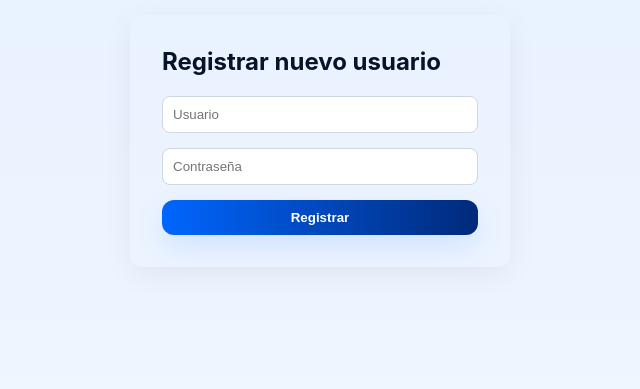
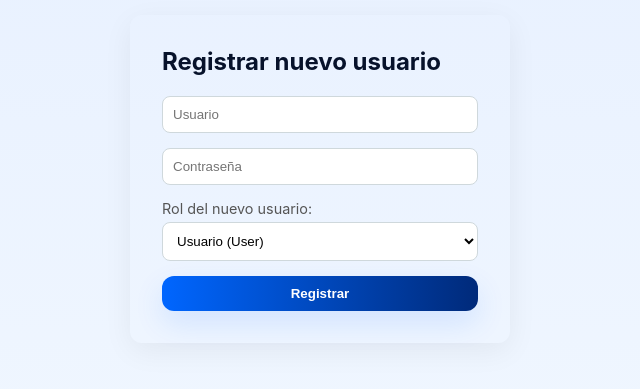
Before and after one commit to chuaman-ldti/eventosperu3, a PHP site: page /views/signup.php in a window 1280 px wide. Shown: the part 170-559 px from the top of the page, without its empty margins (320-960 px from the left). Run offline with PHP 8.4, Linux system fonts and the light colour scheme; the visitor is signed in with stand-in values (Sample User, id 1).

Commit message:
Roles de Usuario
Se agrego roles de usuario.
Se agrego el registro de roles para usuario.
Se restringió la tarjeta de registro a los usuarios que no sean "admin".

```diff
--- a/models/User.php
+++ b/models/User.php
@@ -8,6 +8,7 @@ class User {
     public $id;
     public $username;
     public $password;
+    public $role; // Propiedad añadida
 
     public function __construct() {
         $db = new Database();
@@ -15,6 +16,7 @@ class User {
     }
 
     public function findByUsername($username) {
+        // Esta consulta ya trae todos los campos, incluido 'role'
         $sql = "SELECT * FROM " . $this->table . " WHERE username = :username LIMIT 1";
         $stmt = $this->conn->prepare($sql);
         $stmt->bindParam(':username', $username);
@@ -22,13 +24,22 @@ class User {
         return $stmt->fetch(PDO::FETCH_ASSOC);
     }
 
-    public function createUser($username, $password) {
+    /**
+     * Función actualizada para incluir el rol.
+     * Por defecto se asigna 'user' si no se especifica.
+     */
+    public function createUser($username, $password, $role = 'user') {
         try {
             $hashedPassword = password_hash($password, PASSWORD_DEFAULT);
-            $sql = "INSERT INTO " . $this->table . " (username, password) VALUES (:username, :password)";
+
+            // Consulta SQL actualizada para insertar el rol
+            $sql = "INSERT INTO " . $this->table . " (username, password, role) VALUES (:username, :password, :role)";
+
             $stmt = $this->conn->prepare($sql);
             $stmt->bindParam(':username', $username);
             $stmt->bindParam(':password', $hashedPassword);
+            $stmt->bindParam(':role', $role); // Añadir binding para el rol
+
             return $stmt->execute();
         } catch (PDOException $e) {
             return false;
--- a/views/signup.php
+++ b/views/signup.php
@@ -1,15 +1,29 @@
 <?php
 require_once __DIR__ . '/../models/User.php';
 
-// Iniciar sesión para acceder a la variable 'username' si existe
 session_start();
 
+// -----------------------------------------------------------------
+// AÑADIDO: Protección de la página
+// Solo los administradores pueden registrar nuevos usuarios.
+if (!isset($_SESSION['role']) || $_SESSION['role'] !== 'admin') {
+    // Si no es admin, redirigir al menú principal.
+    header("Location: menu.php");
+    exit;
+}
+// -----------------------------------------------------------------
+
+
 $message = '';
-$errors = []; // Array para guardar múltiples errores
+$errors = [];
+$username_form = ''; // Variable para repoblar el campo usuario
 
 if ($_SERVER['REQUEST_METHOD'] === 'POST') {
     $username = trim($_POST['username'] ?? '');
     $password = trim($_POST['password'] ?? '');
+    $role = trim($_POST['role'] ?? 'user'); // <-- CAMBIO: Obtener el rol del formulario
+
+    $username_form = $username; // Guardar para repoblar
 
     // Validación 1: Campos no vacíos
     if (empty($username) || empty($password)) {
@@ -22,24 +36,36 @@ if ($_SERVER['REQUEST_METHOD'] === 'POST') {
     }
 
     // Validación 3: Contraseña alfanumérica
-    // Comprueba si la contraseña contiene al menos una letra y un número.
     if (!preg_match('/[A-Za-z]/', $password) || !preg_match('/[0-9]/', $password)) {
         $errors[] = "⚠️ La contraseña debe ser alfanumérica (contener letras y números).";
     }
 
+    // Validación 4: Rol válido
+    if (!in_array($role, ['user', 'admin'])) {
+         $errors[] = "⚠️ Rol no válido.";
+    }
+
+
     // Si no hay errores, procede a crear el usuario
     if (empty($errors)) {
         $userModel = new User();
-        if ($userModel->createUser($username, $password)) {
-            // Recomiendo redirigir al login o al menú principal después del éxito
-            $message = "✅ Usuario creado correctamente.";
+
+        // Comprobar si el usuario ya existe (movido desde el modelo para mejor feedback)
+        if ($userModel->findByUsername($username)) {
+            $errors[] = "❌ Error: El nombre de usuario '{$username}' ya existe.";
         } else {
-            $errors[] = "❌ Error al crear el usuario. El usuario podría ya existe.";
+            // <-- CAMBIO: Pasar el rol a createUser
+            if ($userModel->createUser($username, $password, $role)) {
+                $message = "✅ Usuario '{$username}' creado correctamente con el rol '{$role}'.";
+                $username_form = ''; // Limpiar campo de usuario en éxito
+            } else {
+                $errors[] = "❌ Error desconocido al crear el usuario.";
+            }
         }
     }
 }
 
-// Variables para la cabecera (necesitas definir $current_page si quieres el 'active')
+// Variables para la cabecera
 $current_page = basename($_SERVER['PHP_SELF']);
 ?>
 
@@ -51,40 +77,41 @@ $current_page = basename($_SERVER['PHP_SELF']);
     <link rel="stylesheet" href="../assets/style.css">
 
     <style>
+        /* (Tu CSS personalizado para signup.css va aquí) */
+        /* ... */
         body {
-            /* Desactiva el display: flex del style.css para usar la cabecera */
             display: block;
-            min-height: 100vh; /* Asegura que el cuerpo ocupe toda la altura */
+            min-height: 100vh;
         }
         .container.signup-page {
-            /* Centraliza el formulario debajo de la cabecera */
             display: flex;
             justify-content: center;
             padding: 30px 18px;
-            /* Usa max-width: 1100px para centrar el formulario si es necesario */
         }
-        /* Ajuste para el formulario de autenticación/registro */
         #signupForm {
             width: 100%;
-            max-width: 380px; /* Ancho máximo para el formulario */
+            max-width: 380px;
             margin: 0 auto;
             padding: 2rem;
             border-radius: 12px;
-            box-shadow: var(--shadow); /* Usar la sombra del CSS global */
-            background: var(--card); /* Fondo blanco/claro */
+            box-shadow: var(--shadow);
+            background: var(--card);
         }
         #signupForm h2 {
             margin-top: 0;
             color: var(--text-main);
         }
-        #signupForm input {
+        /* Estilo para inputs y select */
+        #signupForm input,
+        #signupForm select {
             display: block;
             width: 100%;
             padding: 10px;
             margin-bottom: 15px;
             border-radius: 8px;
-            border: 1px solid #CFD8DC; /* Borde suave */
+            border: 1px solid #CFD8DC;
             box-sizing: border-box;
+            background: #FFF; /* Asegurar fondo blanco para select */
         }
         #signupForm button[type="submit"] {
             width: 100%;
@@ -160,8 +187,15 @@ $current_page = basename($_SERVER['PHP_SELF']);
                 <div class="msg success"><?= htmlspecialchars($message) ?></div>
             <?php endif; ?>
 
-            <input type="text" name="username" placeholder="Usuario" value="<?= htmlspecialchars($username ?? '') ?>" required>
+            <input type="text" name="username" placeholder="Usuario" value="<?= htmlspecialchars($username_form) ?>" required>
             <input type="password" name="password" placeholder="Contraseña" required>
+
+            <label for="role" style="display:block; margin-bottom: 5px; color: #555; font-size: 0.9em;">Rol del nuevo usuario:</label>
+            <select name="role" id="role" required>
+                <option value="user" selected>Usuario (User)</option>
+                <option value="admin">Administrador (Admin)</option>
+            </select>
+
             <button type="submit" class="btn">Registrar</button>
 
         </form>
```
Also changed, not shown: controllers/AuthController.php (+9 -2 lines), views/menu.php (+7 -2 lines). Lines whose indentation alone changed are shown as unchanged.
